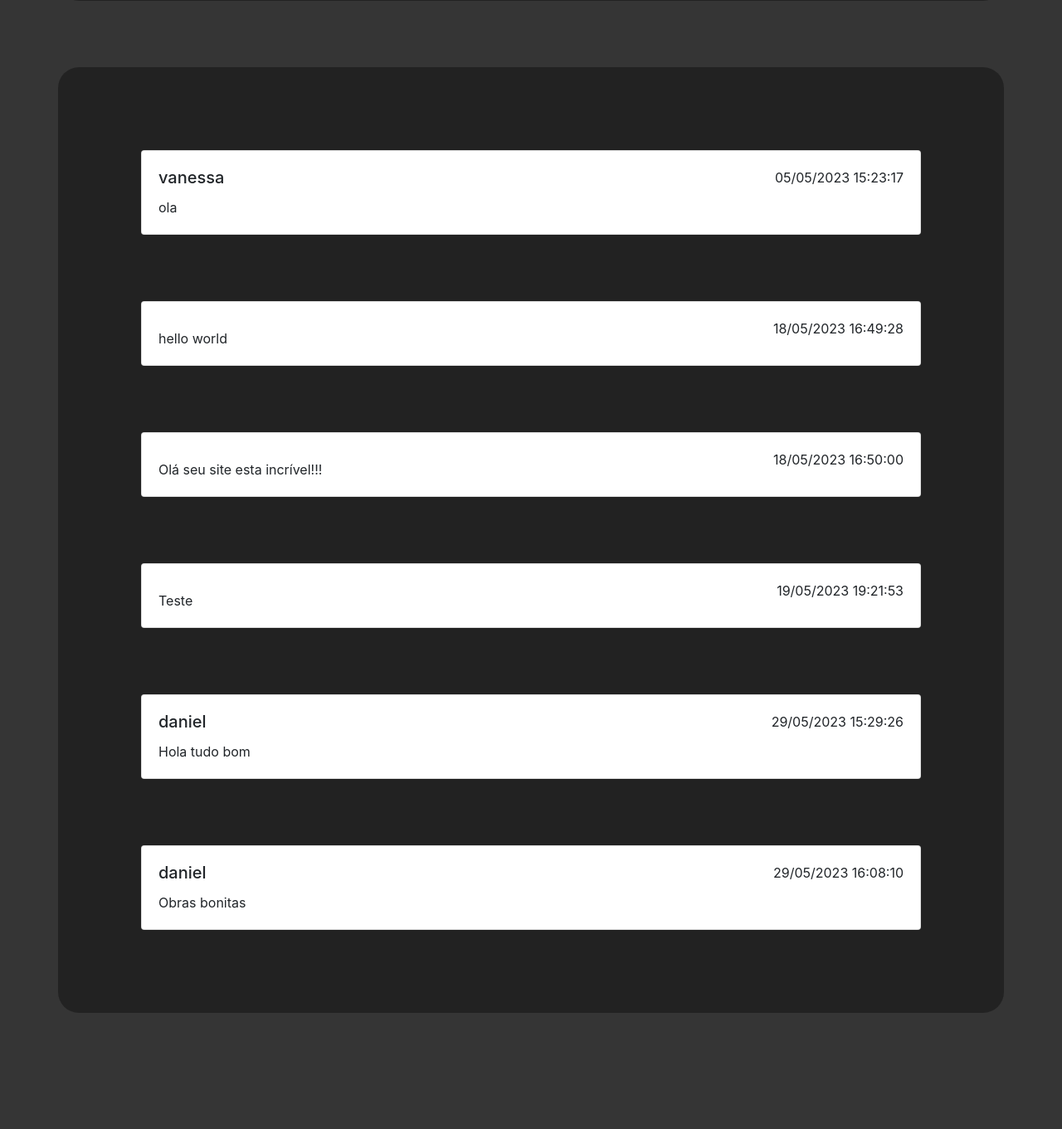
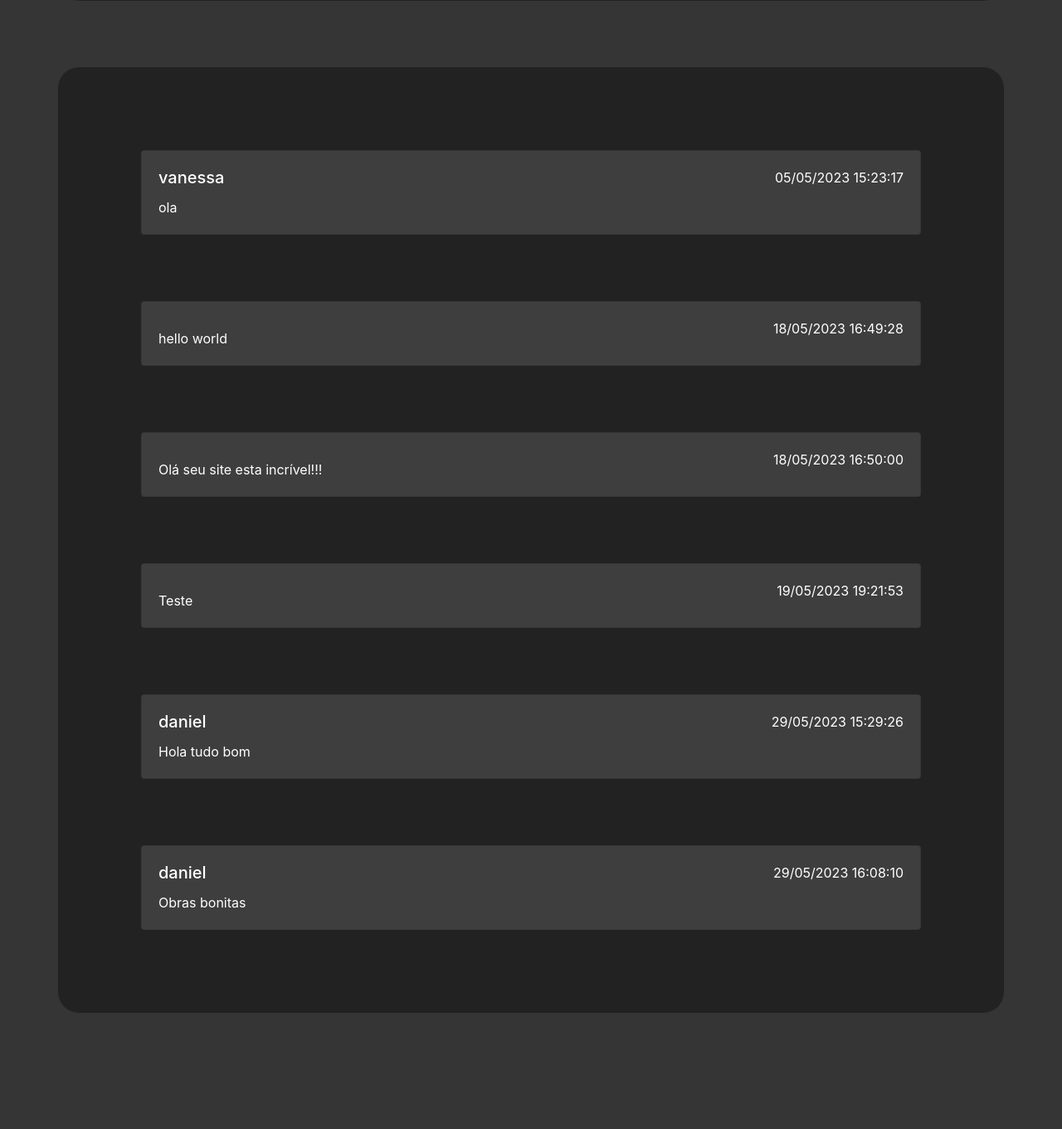
Before and after one commit to VanessaMSilva/ProgPI-II, a PHP site: page / in a window 1280 px wide. Shown: the part 1821-3182 px from the top of the page at 83% size. Run offline with PHP 8.4, Linux system fonts and the light colour scheme; data comes from the database, SQL or seed files in the repository; data that the repository does not hold is empty; some libraries are stand-ins or nearby versions.

Commit message:
Mudancas

```diff
--- a/TrabalhoMuseu/index.php
+++ b/TrabalhoMuseu/index.php
@@ -78,8 +78,8 @@ $result2 = mysqli_query($conexao, $consultaMuseu);
                 <form class="validated" action="mensagem.php" method="POST">
                     <div class="mb-3">
                         <label for="Textarea" class="form-label">
-                            <input type="text" name="nome1" class="form-control f" id="exampleInputnome" aria-describedby="emailHelp" value="<?php echo $_SESSION['usuario']; ?>" disabled=""></label>
-                        <textarea class="form-control f" id="Textarea" name="textarea" placeholder="Deixe sua mensagem aqui" required></textarea>
+                            <input type="text" name="nome1" class="form-control f" style="background-color: rgba(218, 215, 215, 0.158); color:white;" id="exampleInputnome" aria-describedby="emailHelp" value="<?php echo $_SESSION['usuario']; ?>" disabled=""></label>
+                        <textarea class="form-control f" style="background-color: rgba(218, 215, 215, 0.158); color:white;" id="Textarea" name="textarea" placeholder="Deixe sua mensagem aqui" required></textarea>
                         <div class="invalid-feedback">
                             Please enter a message in the textarea.
                         </div>
@@ -92,7 +92,7 @@ $result2 = mysqli_query($conexao, $consultaMuseu);
         <?php endif; ?>
         <?php while ($dado = $result->fetch_array()) {
         ?>
-            <div class="card">
+            <div class="card" style="background-color: rgba(218, 215, 215, 0.158); color:white;">
                 <div class="card-body">
                     <div class="float-right"><?php
                                                 $dateString = $dado["data"];
--- a/TrabalhoMuseu/style.css
+++ b/TrabalhoMuseu/style.css
@@ -161,3 +161,7 @@ td {
     background-color: rgba(218, 215, 215, 0.158);
     border-radius: 25px;
 }
+
+.card{
+    background-color: rgb(139, 34, 34);
+}
```
